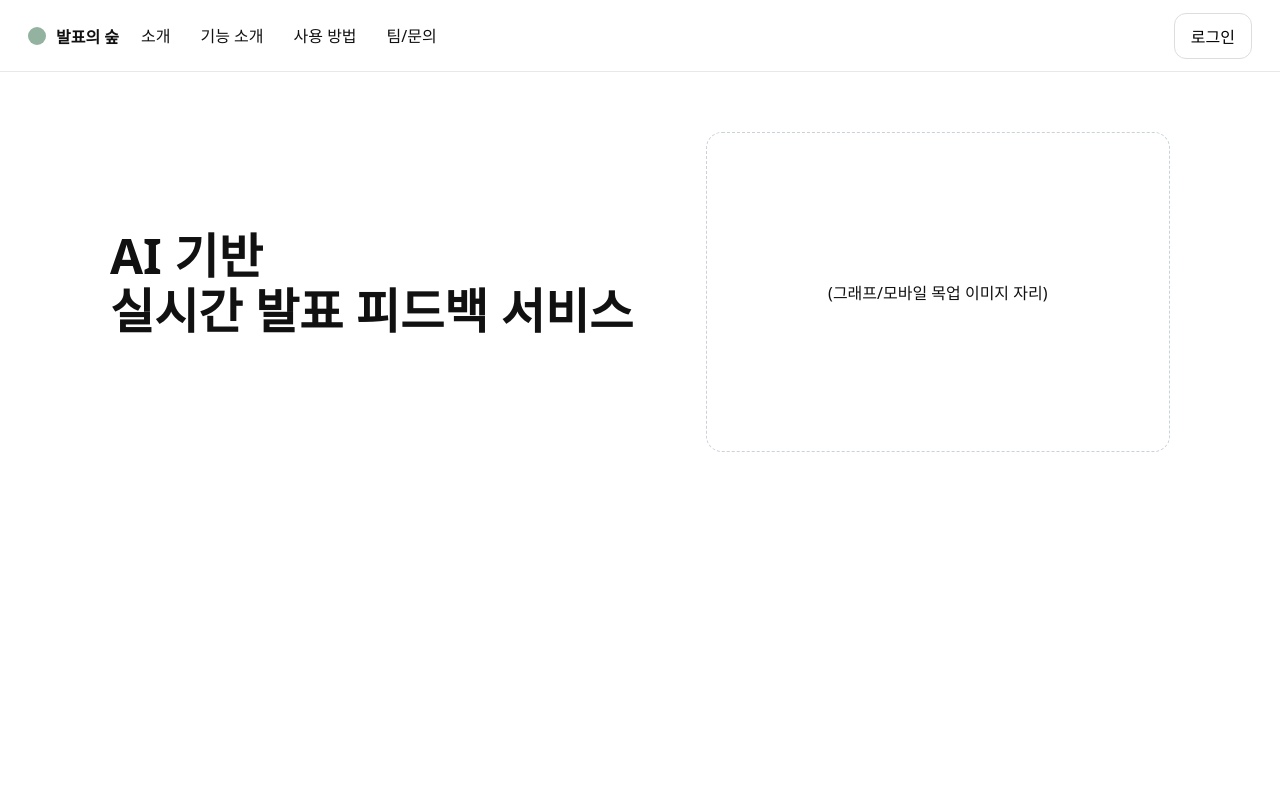
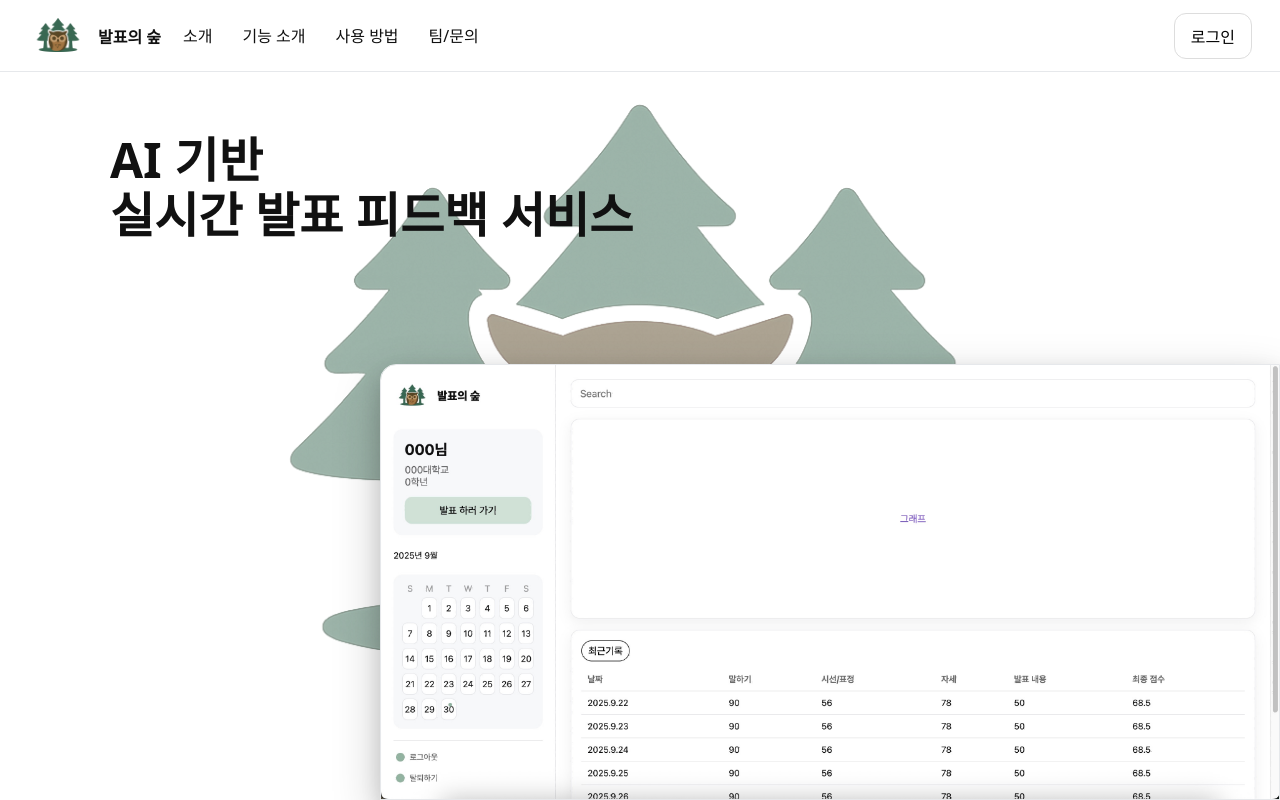
Before and after one commit to 2025-WEB-Project/2025_WEB_FE, a React (Vite) app: page / in a window 1280 px wide. Built offline with nearby package versions, Linux system fonts and the light colour scheme.

Commit message:
추가수정

```diff
--- a/src/components/layout/Header.tsx
+++ b/src/components/layout/Header.tsx
@@ -1,7 +1,8 @@
 import styled from "styled-components";
 import { Link, NavLink, useNavigate } from "react-router-dom";
+import defaultLogo from "../../assets/logo.png";
 
-type HeaderProps = { hideLogin?: boolean };
+type HeaderProps = { hideLogin?: boolean; logoSrc?: string };
 
 const Bar = styled.header`
   height: 72px; display:flex; align-items:center; justify-content:space-between;
@@ -11,6 +12,7 @@ const Bar = styled.header`
 const Left = styled.div`display:flex; align-items:center; gap:18px;`;
 const Logo = styled(Link)`display:flex; align-items:center; gap:10px; font-weight:700;`;
 const Dot = styled.span`width:18px; height:18px; border-radius:50%; background:${p=>p.theme.colors.primary}; display:inline-block;`;
+const LogoImg = styled.img`width: 60px; height: 60px;object-fit:contain;`;
 const Nav = styled.nav`display:flex; gap:22px;`;
 
 const NavItem = styled(NavLink)`
@@ -18,12 +20,15 @@ const NavItem = styled(NavLink)`
   &.active { border-color:${p=>p.theme.colors.primary}; font-weight:700; }
 `;
 
-export default function Header({ hideLogin }: HeaderProps){
+export default function Header({ hideLogin, logoSrc = defaultLogo }: HeaderProps){
   const nav = useNavigate();
   return (
     <Bar>
       <Left>
-        <Logo to="/"><Dot/>{`발표의 숲`}</Logo>
+        <Logo to="/">
+          <LogoImg src={logoSrc} alt="발표의 숲 로고" />
+          {`발표의 숲`}
+        </Logo>
         <Nav>
           <NavItem to="/about">소개</NavItem>
           <NavItem to="/features">기능 소개</NavItem>
--- a/src/components/layout/Sidebar.tsx
+++ b/src/components/layout/Sidebar.tsx
@@ -2,11 +2,21 @@
 import styled from "styled-components";
 import { useMemo, useState } from "react";
 import { useNavigate } from "react-router-dom";
+import logoImg from "../../assets/로고.png";
 
 const Wrap = styled.aside`
   width: 280px; border-right:1px solid ${p=>p.theme.colors.border};
   background:#fff; height:100%; padding: 20px;
   display:flex; flex-direction:column; gap:18px;
+`;
+
+const Brand = styled.h3`
+  margin:0 0 6px;
+  display:flex; align-items:center; gap:10px;
+  font-weight: 800;
+`;
+const BrandLogo = styled.img`
+  width: 60px; height: 60px; object-fit: contain;
 `;
 
 const Card = styled.div`
@@ -36,22 +46,24 @@ const DayCell = styled.button<{ $isToday?: boolean; $isEmpty?: boolean; $selecte
 
 const Small = styled.div` color:#888; font-size:13px; `;
 
-/* 하단 영역(로그아웃/탈퇴) */
 const Bottom = styled.div`
-  margin-top: auto;                 /* 맨 아래로 밀기 */
+  margin-top: auto;
   padding-top: 12px;
   border-top: 1px solid ${p=>p.theme.colors.border};
   display: grid;
-  gap: 8px;
+  gap: 6px;                     // ← 8px → 6px
 `;
 
 const LineBtn = styled.button`
-  width: 100%;
-  display: flex; align-items: center; gap: 10px;
-  padding: 12px 12px;
-  background: #fff;
-  border: 1px solid ${p=>p.theme.colors.border};
-  border-radius: ${p=>p.theme.radius};
+  width: auto;                  // ← 100% → auto
+  display: flex; align-items: center; gap: 8px;
+  padding: 6px 4px;             // ← 12px → 6px 4px (작게)
+  background: transparent;      // ← #fff → transparent
+  border: none;                 // ← 테두리 제거
+  border-radius: 6px;
+  color: #666;                  // 작은 텍스트 느낌
+  font-size: 13px;              // 살짝 더 작게
+  cursor: pointer;
 `;
 
 const LogoDot = styled.span`
@@ -90,7 +102,11 @@ export default function Sidebar(){
 
   return (
     <Wrap>
-      <h3 style={{margin:"0 0 6px"}}>발표의 숲</h3>
+      <Brand>
+        <BrandLogo src={logoImg} alt="발표의 숲 로고" />
+        발표의 숲
+      </Brand>
+
       <Card>
         <div style={{fontSize:24, fontWeight:700, marginBottom:8}}>000님</div>
         <div style={{color:"#666"}}>000대학교</div>
--- a/src/pages/Main.tsx
+++ b/src/pages/Main.tsx
@@ -1,27 +1,63 @@
 import Header from "../components/layout/Header";
 import styled from "styled-components";
+import logoImg from "../assets/로고.png";
+import mypageImg from "../assets/mypage.jpg";
+
+const Page = styled.div`
+  position: relative;
+  min-height: 100vh;
+  overflow: hidden;
+  background: #fff;
+`;
+
+const Bg = styled.div`
+  position: absolute;
+  inset: 0;
+  opacity: .5;
+  background-position: center 50%;
+  background-repeat: no-repeat;
+  background-size: clamp(500px, 100vw, 1000px);
+  pointer-events: none;
+  z-index: 0;
+`;
 
 const Hero = styled.section`
+  position: relative; z-index: 1;
   max-width: 1100px; margin: 60px auto; padding: 0 20px;
   display:grid; grid-template-columns: 1.1fr .9fr; gap: 28px; align-items:center;
 `;
+
 const Big = styled.h1`
   font-size: 48px; line-height:1.15; margin:0 0 18px; font-weight:800;
 `;
 
+const CornerShot = styled.img`
+  position: absolute;
+  right: 0;
+  bottom: 0;
+  width: clamp(220px, 80vw, 900px);
+  height: auto;
+  border-radius: 16px 0 0 0 ;
+  border: 1px solid ${(p) => p.theme.colors.border};
+  box-shadow: 0 18px 48px rgba(0,0,0,.22), 0 8px 20px rgba(0,0,0,.12); /* 입체감 */
+  z-index: 2;
+  pointer-events: none;
+`;
+
 export default function Main(){
   return (
-    <>
-      <Header />
+    <Page>
+      <Header logoSrc={logoImg} />
+
+      <Bg style={{ backgroundImage: `url(${logoImg})` }} />
+
       <Hero>
         <div>
           <Big>AI 기반<br/>실시간 발표 피드백 서비스</Big>
         </div>
-        <div style={{border:"1px dashed #c9d1d9", borderRadius:16, height:320,
-                     display:"grid", placeItems:"center"}}>
-          (그래프/모바일 목업 이미지 자리)
-        </div>
+
       </Hero>
-    </>
+      <CornerShot src={mypageImg} alt="마이페이지 미리보기" />
+    </Page>
   );
 }
```
Also changed, not shown: src/assets/mypage.jpg (added), src/assets/로고.png (added).
